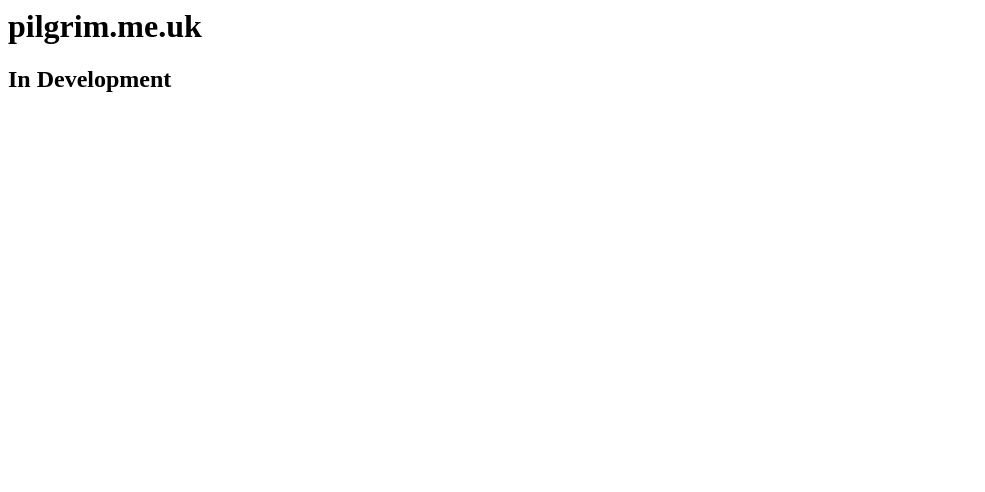
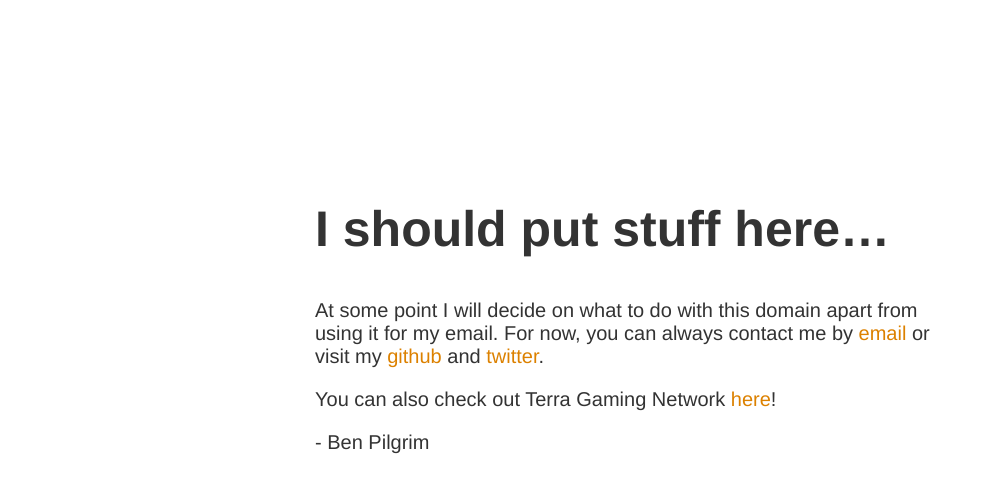
Before and after one commit to TGNThump/tgnthump.github.io, a plain HTML site: page index.html in a window 1280 px wide. Shown: the whole page, without its empty margins (0-985 px from the left). Drawn offline with Linux system fonts and the light colour scheme.

Commit message:
Updated to basic thing

```diff
--- a/index.html
+++ b/index.html
@@ -1,2 +1,23 @@
-<h1>pilgrim.me.uk</h1>
-<h2>In Development</h2>
+<!doctype html>
+<title>Pilgrim.me.uk</title>
+
+<style>
+  body { text-align: center; padding: 20px; }
+  @media (min-width: 768px){
+    body{ padding-top: 150px; }
+  }
+  h1 { font-size: 50px; }
+  body { font: 20px Helvetica, sans-serif; color: #333; }
+  article { display: block; text-align: left; max-width: 650px; margin: 0 auto; }
+  a { color: #dc8100; text-decoration: none; }
+  a:hover { color: #333; text-decoration: none; }
+</style>
+
+<article>
+    <h1>I should put stuff here&hellip;</h1>
+    <div>
+        <p>At some point I will decide on what to do with this domain apart from using it for my email. For now, you can always contact me by <a href="mailto:ben@pilgrim.me.uk">email</a> or visit my <a href="https://github.com/tgnthump?tab=repositories">github</a> and <a href="https://twitter.com/TGNThump">twitter</a>.</p>
+        <p>You can also check out Terra Gaming Network <a href="http://www.terragaming.co.uk/">here</a>!</p>
+        <p>- Ben Pilgrim</p>
+    </div>
+</article>
```
